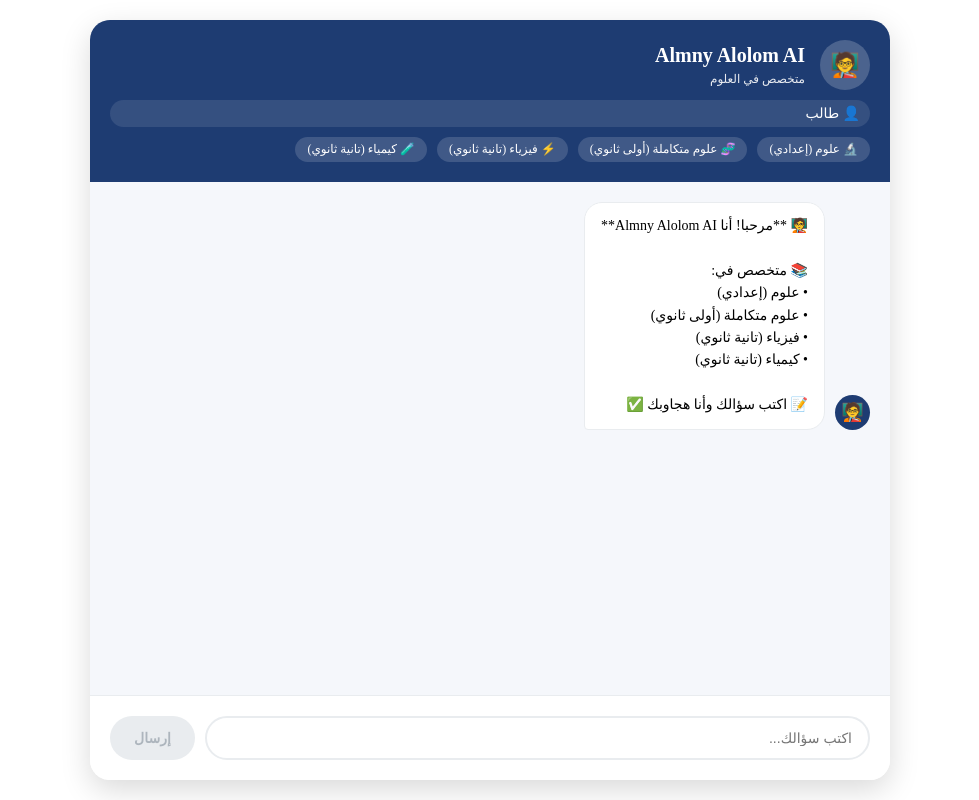
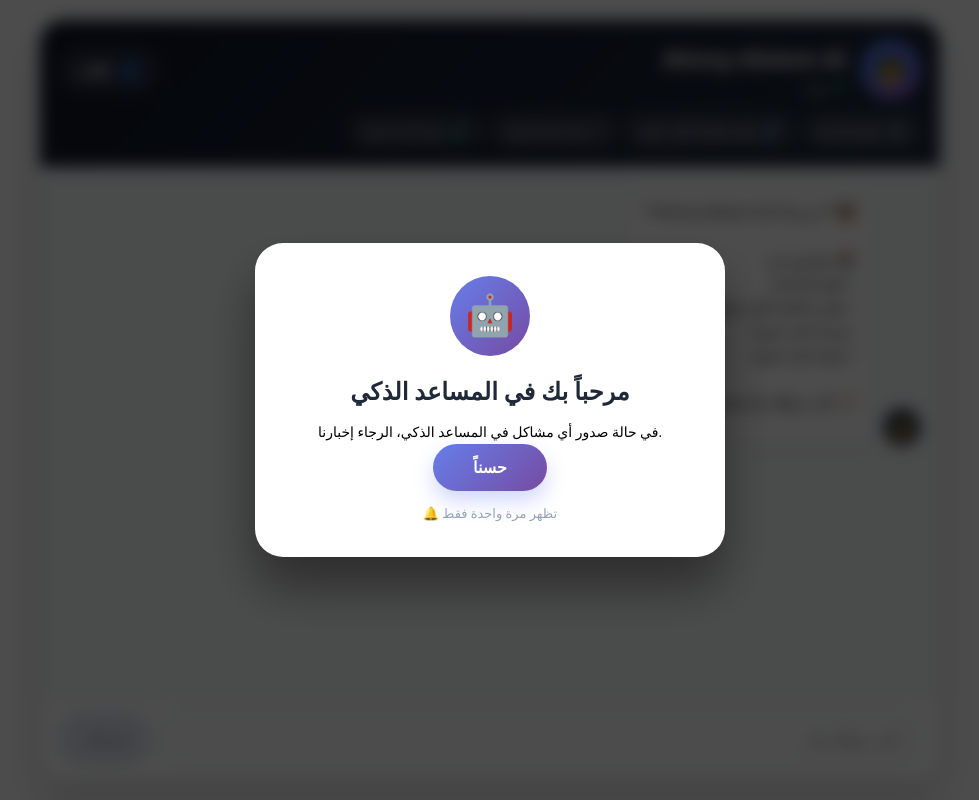
Before and after one commit to tomasmehany/almny-alaolom, a Next.js app: page /bot in a window 1280 px wide. Shown: the whole page, without its empty margins (150-1129 px from the left). Built offline with nearby package versions, Linux system fonts and the light colour scheme.

Commit message:
Update page.js

```diff
--- a/app/bot/page.js
+++ b/app/bot/page.js
@@ -11,7 +11,18 @@ export default function BotPage() {
   const [studentName, setStudentName] = useState('');
   const [isBlocked, setIsBlocked] = useState(false);
 
+  // حالة الرسالة الترحيبية
+  const [showWelcomeMessage, setShowWelcomeMessage] = useState(false);
+
   useEffect(() => {
+    // التحقق من أن المستخدم شاف الرسالة قبل كده ولا لأ
+    const hasSeenBotMessage = localStorage.getItem('hasSeenBotMessage');
+
+    if (!hasSeenBotMessage) {
+      // لو أول مرة، نظهر الرسالة
+      setShowWelcomeMessage(true);
+    }
+
     // إنشاء معرف فريد لكل طالب
     let id = localStorage.getItem('studentId');
     if (!id) {
@@ -53,6 +64,12 @@ export default function BotPage() {
       }
     ]);
   }, []);
+
+  // إغلاق الرسالة الترحيبية
+  const handleCloseWelcomeMessage = () => {
+    setShowWelcomeMessage(false);
+    localStorage.setItem('hasSeenBotMessage', 'true');
+  };
 
   // التحقق من حالة الحظر
   const checkBlockStatus = async (id) => {
@@ -173,31 +190,84 @@ export default function BotPage() {
   };
 
   return (
-    <div style={styles.container}>
-      <div style={styles.header}>
-        <div style={styles.botInfo}>
-          <div style={styles.avatar}>🧑‍🏫</div>
-          <div>
-            <h2 style={styles.botName}>Almny Alolom AI</h2>
-            <p style={styles.botStatus}>متخصص في العلوم</p>
+    <>
+      {/* ✅ الرسالة المنبثقة - بدون رابط دعم */}
+      {showWelcomeMessage && (
+        <div style={styles.messageOverlay}>
+          <div style={styles.messageCard}>
+            <div style={styles.messageIconWrapper}>
+              <span style={styles.messageIcon}>🤖</span>
+            </div>
+            <h2 style={styles.messageTitle}>مرحباً بك في المساعد الذكي</h2>
+            <p style={styles.messageText}>
+              في حالة صدور أي مشاكل في المساعد الذكي، الرجاء إخبارنا.
+            </p>
+            <button
+              style={styles.messageButton}
+              onClick={handleCloseWelcomeMessage}
+            >
+              حسناً
+            </button>
+            <div style={styles.messageFooter}>
+              <span style={styles.messageOnce}>🔔 تظهر مرة واحدة فقط</span>
             </div>
           </div>
+        </div>
+      )}
+
+      {/* ✅ واجهة البوت - تصميم أنيق وعصري */}
+      <div style={styles.container}>
+        {/* الهيدر العلوي */}
+        <div style={styles.header}>
+          <div style={styles.headerContent}>
+            {/* اللوجو المتحرك */}
+            <div style={styles.logoWrapper}>
+              <div style={styles.logoAnimated}>
+                <span style={styles.logoIcon}>🧑‍🏫</span>
+              </div>
+              <div style={styles.logoText}>
+                <h1 style={styles.botName}>Almny Alolom AI</h1>
+                <div style={styles.statusWrapper}>
+                  <span style={styles.statusDot}></span>
+                  <span style={styles.statusText}>متصل</span>
+                </div>
+              </div>
+            </div>
+
+            {/* اسم المستخدم */}
             {studentName && (
-          <div style={styles.userInfo}>
-            <span style={styles.userName}>👤 {studentName}</span>
+              <div style={styles.userBadge}>
+                <span style={styles.userIcon}>👤</span>
+                <span style={styles.userName}>{studentName}</span>
                 {isBlocked && (
-              <span style={styles.blockedBadge}>🚫 محظور</span>
+                  <span style={styles.blockedBadge}>محظور</span>
                 )}
               </div>
             )}
-        <div style={styles.badges}>
-          <span style={styles.badge}>🔬 علوم (إعدادي)</span>
-          <span style={styles.badge}>🧬 علوم متكاملة (أولى ثانوي)</span>
-          <span style={styles.badge}>⚡ فيزياء (تانية ثانوي)</span>
-          <span style={styles.badge}>🧪 كيمياء (تانية ثانوي)</span>
+          </div>
+
+          {/* شريط التخصصات */}
+          <div style={styles.specialties}>
+            <div style={styles.specialtyItem}>
+              <span style={styles.specialtyIcon}>🔬</span>
+              <span>علوم (إعدادي)</span>
+            </div>
+            <div style={styles.specialtyItem}>
+              <span style={styles.specialtyIcon}>🧬</span>
+              <span>علوم متكاملة (أولى ثانوي)</span>
+            </div>
+            <div style={styles.specialtyItem}>
+              <span style={styles.specialtyIcon}>⚡</span>
+              <span>فيزياء (تانية ثانوي)</span>
+            </div>
+            <div style={styles.specialtyItem}>
+              <span style={styles.specialtyIcon}>🧪</span>
+              <span>كيمياء (تانية ثانوي)</span>
+            </div>
           </div>
         </div>
 
+        {/* منطقة المحادثة */}
         <div style={styles.chatArea}>
           {messages.map(msg => (
             <div
@@ -207,41 +277,60 @@ export default function BotPage() {
                 ...(msg.role === 'user' ? styles.userRow : styles.botRow)
               }}
             >
-            {msg.role === 'bot' && <div style={styles.botAvatar}>🧑‍🏫</div>}
+              {msg.role === 'bot' && (
+                <div style={styles.botAvatar}>
+                  <span>🧑‍🏫</span>
+                </div>
+              )}
               <div style={{
                 ...styles.messageBubble,
                 ...(msg.role === 'user' ? styles.userBubble : styles.botBubble)
               }}>
-              <p style={styles.messageText} dangerouslySetInnerHTML={{ __html: msg.content }} />
+                <p style={styles.messageText} dangerouslySetInnerHTML={{ __html: msg.content.replace(/\n/g, '<br/>') }} />
+                <span style={styles.messageTime}>
+                  {new Date().toLocaleTimeString('ar-EG', { hour: '2-digit', minute: '2-digit' })}
+                </span>
               </div>
-            {msg.role === 'user' && <div style={styles.userAvatar}>👤</div>}
+              {msg.role === 'user' && (
+                <div style={styles.userAvatar}>
+                  <span>👤</span>
+                </div>
+              )}
             </div>
           ))}
 
           {streamingMessage && (
             <div style={styles.messageRow}>
-            <div style={styles.botAvatar}>🧑‍🏫</div>
+              <div style={styles.botAvatar}>
+                <span>🧑‍🏫</span>
+              </div>
               <div style={{...styles.messageBubble, ...styles.botBubble}}>
-              <p style={styles.messageText} dangerouslySetInnerHTML={{ __html: streamingMessage }} />
+                <p style={styles.messageText} dangerouslySetInnerHTML={{ __html: streamingMessage.replace(/\n/g, '<br/>') }} />
               </div>
             </div>
           )}
 
           {loading && !streamingMessage && (
-          <div style={styles.typing}>
-            <div style={styles.typingBubble}>Almny Alolom AI يكتب...</div>
+            <div style={styles.typingContainer}>
+              <div style={styles.typingBubble}>
+                <span style={styles.typingDot}></span>
+                <span style={styles.typingDot}></span>
+                <span style={styles.typingDot}></span>
+              </div>
             </div>
           )}
           <div ref={messagesEndRef} />
         </div>
 
-      <div style={styles.inputArea}>
+        {/* منطقة الإدخال */}
+        <div style={styles.inputContainer}>
+          <div style={styles.inputWrapper}>
             <input
               type="text"
               value={input}
               onChange={(e) => setInput(e.target.value)}
               onKeyDown={(e) => e.key === 'Enter' && handleSend()}
-          placeholder={isBlocked ? "محظور..." : "اكتب سؤالك..."}
+              placeholder={isBlocked ? "🚫 حسابك محظور..." : "اكتب سؤالك هنا..."}
               style={styles.input}
               disabled={loading || isBlocked}
             />
@@ -249,198 +338,394 @@ export default function BotPage() {
               onClick={handleSend}
               disabled={!input.trim() || loading || isBlocked}
               style={{
-            ...styles.button,
-            ...((!input.trim() || loading || isBlocked) ? styles.buttonDisabled : styles.buttonActive)
+                ...styles.sendButton,
+                ...((!input.trim() || loading || isBlocked) ? styles.sendButtonDisabled : styles.sendButtonActive)
               }}
             >
               {loading ? '⏳' : 'إرسال'}
             </button>
           </div>
         </div>
+      </div>
+
+      <style jsx>{`
+        @keyframes float {
+          0%, 100% { transform: translateY(0); }
+          50% { transform: translateY(-8px); }
+        }
+
+        @keyframes pulse {
+          0%, 100% { opacity: 1; transform: scale(1); }
+          50% { opacity: 0.8; transform: scale(1.05); }
+        }
+
+        @keyframes typing {
+          0%, 60%, 100% { transform: translateY(0); }
+          30% { transform: translateY(-8px); }
+        }
+
+        @keyframes fadeIn {
+          from { opacity: 0; transform: translateY(20px); }
+          to { opacity: 1; transform: translateY(0); }
+        }
+
+        @keyframes slideIn {
+          from { opacity: 0; transform: translateX(-20px); }
+          to { opacity: 1; transform: translateX(0); }
+        }
+      `}</style>
+    </>
   );
 }
 
 const styles = {
+  // ========== الرسالة المنبثقة (بدون رابط) ==========
+  messageOverlay: {
+    position: 'fixed',
+    top: 0,
+    left: 0,
+    right: 0,
+    bottom: 0,
+    background: 'rgba(0, 0, 0, 0.7)',
+    backdropFilter: 'blur(8px)',
+    display: 'flex',
+    alignItems: 'center',
+    justifyContent: 'center',
+    zIndex: 9999,
+    animation: 'fadeIn 0.3s ease',
+  },
+  messageCard: {
+    background: 'white',
+    borderRadius: '28px',
+    padding: '35px',
+    maxWidth: '400px',
+    width: '90%',
+    textAlign: 'center',
+    boxShadow: '0 30px 50px rgba(0, 0, 0, 0.4)',
+    animation: 'slideIn 0.4s ease',
+  },
+  messageIconWrapper: {
+    width: '80px',
+    height: '80px',
+    background: 'linear-gradient(135deg, #667eea, #764ba2)',
+    borderRadius: '50%',
+    display: 'flex',
+    alignItems: 'center',
+    justifyContent: 'center',
+    margin: '0 auto 20px',
+    animation: 'float 3s ease-in-out infinite',
+  },
+  messageIcon: {
+    fontSize: '40px',
+  },
+  messageTitle: {
+    fontSize: '24px',
+    fontWeight: '700',
+    color: '#1f2937',
+    marginBottom: '15px',
+  },
+  messageText: {
+    fontSize: '16px',
+    color: '#4b5563',
+    lineHeight: '1.7',
+    marginBottom: '25px',
+  },
+  messageButton: {
+    padding: '14px 40px',
+    background: 'linear-gradient(135deg, #667eea, #764ba2)',
+    color: 'white',
+    border: 'none',
+    borderRadius: '50px',
+    fontSize: '16px',
+    fontWeight: '600',
+    cursor: 'pointer',
+    transition: 'all 0.3s',
+    marginBottom: '15px',
+    boxShadow: '0 10px 20px rgba(102, 126, 234, 0.3)',
+    '&:hover': {
+      transform: 'translateY(-3px)',
+      boxShadow: '0 15px 25px rgba(102, 126, 234, 0.4)',
+    },
+  },
+  messageFooter: {
+    fontSize: '13px',
+    color: '#94a3b8',
+  },
+  messageOnce: {
+    display: 'flex',
+    alignItems: 'center',
+    justifyContent: 'center',
+    gap: '5px',
+  },
+
+  // ========== واجهة البوت - تصميم أنيق ==========
   container: {
-    maxWidth: '800px',
+    maxWidth: '900px',
     margin: '20px auto',
     background: 'white',
-    borderRadius: '20px',
-    boxShadow: '0 10px 30px rgba(0,0,0,0.15)',
+    borderRadius: '24px',
+    boxShadow: '0 20px 40px rgba(0, 0, 0, 0.15)',
     overflow: 'hidden',
     direction: 'rtl',
     height: 'calc(100vh - 40px)',
     display: 'flex',
-    flexDirection: 'column'
+    flexDirection: 'column',
+    fontFamily: '"Cairo", "Segoe UI", Tahoma, sans-serif',
   },
   header: {
-    background: '#1e3c72',
+    background: 'linear-gradient(135deg, #0f172a, #1e293b)',
     color: 'white',
-    padding: '20px'
+    padding: '20px',
   },
-  botInfo: {
+  headerContent: {
+    display: 'flex',
+    justifyContent: 'space-between',
+    alignItems: 'center',
+    marginBottom: '15px',
+    flexWrap: 'wrap',
+    gap: '15px',
+  },
+  logoWrapper: {
     display: 'flex',
     alignItems: 'center',
     gap: '15px',
-    marginBottom: '10px'
   },
-  avatar: {
-    width: '50px',
-    height: '50px',
-    background: 'rgba(255,255,255,0.2)',
+  logoAnimated: {
+  width: '55px',
+  height: '55px',
+  background: 'linear-gradient(135deg, #3b82f6, #8b5cf6)',
   borderRadius: '50%',
   display: 'flex',
   alignItems: 'center',
   justifyContent: 'center',
-    fontSize: '24px'
+  // animation: 'float 3s ease-in-out infinite',  // ← تم التعطيل
+  border: '2px solid rgba(255, 255, 255, 0.2)',
+},
+  logoIcon: {
+    fontSize: '28px',
+  },
+  logoText: {
+    display: 'flex',
+    flexDirection: 'column',
   },
   botName: {
+    fontSize: '22px',
+    fontWeight: '700',
     margin: 0,
-    fontSize: '20px'
+    marginBottom: '5px',
   },
-  botStatus: {
-    margin: '5px 0 0',
-    fontSize: '12px',
-    opacity: 0.9
-  },
-  userInfo: {
-    marginBottom: '10px',
-    padding: '5px 10px',
-    background: 'rgba(255,255,255,0.1)',
-    borderRadius: '20px',
+  statusWrapper: {
     display: 'flex',
     alignItems: 'center',
-    gap: '10px',
-    flexWrap: 'wrap'
+    gap: '6px',
+  },
+  statusDot: {
+    width: '8px',
+    height: '8px',
+    background: '#10b981',
+    borderRadius: '50%',
+    display: 'inline-block',
+    animation: 'pulse 2s infinite',
+  },
+  statusText: {
+    fontSize: '13px',
+    opacity: 0.9,
+  },
+  userBadge: {
+    padding: '8px 16px',
+    background: 'rgba(255, 255, 255, 0.1)',
+    borderRadius: '30px',
+    display: 'flex',
+    alignItems: 'center',
+    gap: '8px',
+    border: '1px solid rgba(255, 255, 255, 0.2)',
+  },
+  userIcon: {
+    fontSize: '16px',
   },
   userName: {
     fontSize: '14px',
-    color: 'white'
+    fontWeight: '600',
   },
   blockedBadge: {
+    fontSize: '11px',
+    background: '#dc2626',
+    padding: '3px 8px',
+    borderRadius: '20px',
+    color: 'white',
+  },
+  specialties: {
+    display: 'flex',
+    gap: '8px',
+    flexWrap: 'wrap',
+  },
+  specialtyItem: {
+    background: 'rgba(255, 255, 255, 0.1)',
+    padding: '6px 14px',
+    borderRadius: '30px',
+    display: 'flex',
+    alignItems: 'center',
+    gap: '6px',
     fontSize: '12px',
-    background: '#dc2626',
-    padding: '2px 8px',
-    borderRadius: '10px',
-    color: 'white'
+    border: '1px solid rgba(255, 255, 255, 0.2)',
+    transition: 'all 0.2s',
+    '&:hover': {
+      background: 'rgba(255, 255, 255, 0.2)',
     },
-  badges: {
-    display: 'flex',
-    gap: '10px',
-    flexWrap: 'wrap'
   },
-  badge: {
-    background: 'rgba(255,255,255,0.15)',
-    padding: '5px 12px',
-    borderRadius: '20px',
-    fontSize: '12px'
+  specialtyIcon: {
+    fontSize: '14px',
   },
   chatArea: {
     flex: 1,
     overflowY: 'auto',
     padding: '20px',
-    background: '#f5f7fb'
+    background: '#f8fafc',
   },
   messageRow: {
     display: 'flex',
     alignItems: 'flex-end',
     gap: '10px',
-    marginBottom: '15px'
+    marginBottom: '15px',
+    animation: 'fadeIn 0.3s ease',
   },
   userRow: {
-    justifyContent: 'flex-end'
+    justifyContent: 'flex-end',
   },
   botRow: {
-    justifyContent: 'flex-start'
+    justifyContent: 'flex-start',
   },
   botAvatar: {
-    width: '35px',
-    height: '35px',
-    background: '#1e3c72',
+    width: '36px',
+    height: '36px',
+    background: 'linear-gradient(135deg, #0f172a, #1e293b)',
     borderRadius: '50%',
     display: 'flex',
     alignItems: 'center',
     justifyContent: 'center',
     color: 'white',
-    fontSize: '18px'
+    fontSize: '18px',
+    flexShrink: 0,
+    boxShadow: '0 3px 8px rgba(0, 0, 0, 0.1)',
   },
   userAvatar: {
-    width: '35px',
-    height: '35px',
-    background: '#6c757d',
+    width: '36px',
+    height: '36px',
+    background: 'linear-gradient(135deg, #10b981, #059669)',
     borderRadius: '50%',
     display: 'flex',
     alignItems: 'center',
     justifyContent: 'center',
     color: 'white',
-    fontSize: '18px'
+    fontSize: '18px',
+    flexShrink: 0,
+    boxShadow: '0 3px 8px rgba(0, 0, 0, 0.1)',
   },
   messageBubble: {
-    maxWidth: '70%',
-    padding: '12px 16px',
-    borderRadius: '18px'
+    maxWidth: '65%',
+    padding: '12px 18px',
+    borderRadius: '18px',
+    position: 'relative',
+    wordWrap: 'break-word',
+    boxShadow: '0 2px 5px rgba(0, 0, 0, 0.05)',
   },
   botBubble: {
     background: 'white',
-    border: '1px solid #e9ecef',
+    border: '1px solid #e2e8f0',
     borderBottomRightRadius: '18px',
-    borderBottomLeftRadius: '4px'
+    borderBottomLeftRadius: '4px',
   },
   userBubble: {
-    background: '#1e3c72',
+    background: 'linear-gradient(135deg, #3b82f6, #8b5cf6)',
     color: 'white',
     borderBottomLeftRadius: '18px',
-    borderBottomRightRadius: '4px'
+    borderBottomRightRadius: '4px',
   },
   messageText: {
     margin: 0,
     fontSize: '14px',
-    lineHeight: '1.6',
-    whiteSpace: 'pre-line'
+    lineHeight: '1.7',
+    whiteSpace: 'pre-wrap',
   },
-  typing: {
+  messageTime: {
+    fontSize: '10px',
+    opacity: 0.7,
+    display: 'block',
+    textAlign: 'left',
+    marginTop: '4px',
+  },
+  typingContainer: {
     display: 'flex',
     justifyContent: 'flex-start',
-    marginTop: '10px'
   },
   typingBubble: {
     background: 'white',
-    padding: '10px 15px',
+    padding: '12px 18px',
     borderRadius: '18px',
-    border: '1px solid #e9ecef',
-    fontSize: '13px',
-    color: '#6c757d'
+    border: '1px solid #e2e8f0',
+    display: 'flex',
+    gap: '4px',
   },
-  inputArea: {
-    padding: '20px',
+  typingDot: {
+    width: '6px',
+    height: '6px',
+    background: '#94a3b8',
+    borderRadius: '50%',
+    display: 'inline-block',
+    animation: 'typing 1.4s infinite ease-in-out',
+    '&:nth-child(1)': { animationDelay: '0s' },
+    '&:nth-child(2)': { animationDelay: '0.2s' },
+    '&:nth-child(3)': { animationDelay: '0.4s' },
+  },
+  inputContainer: {
+    padding: '15px 20px',
     background: 'white',
-    borderTop: '1px solid #e9ecef',
+    borderTop: '1px solid #e2e8f0',
+  },
+  inputWrapper: {
     display: 'flex',
-    gap: '10px'
+    gap: '10px',
   },
   input: {
     flex: 1,
-    padding: '12px 16px',
-    border: '2px solid #e9ecef',
-    borderRadius: '25px',
-    fontSize: '14px',
-    outline: 'none'
+    padding: '14px 18px',
+    border: '2px solid #e2e8f0',
+    borderRadius: '30px',
+    fontSize: '15px',
+    outline: 'none',
+    transition: 'all 0.3s',
+    fontFamily: '"Cairo", "Segoe UI", Tahoma, sans-serif',
+    '&:focus': {
+      borderColor: '#3b82f6',
+      boxShadow: '0 0 0 3px rgba(59, 130, 246, 0.1)',
     },
-  button: {
-    padding: '12px 24px',
+    '&:disabled': {
+      background: '#f1f5f9',
+      borderColor: '#cbd5e1',
+    },
+  },
+  sendButton: {
+    padding: '0 25px',
     border: 'none',
-    borderRadius: '25px',
-    fontSize: '14px',
-    fontWeight: 'bold',
-    cursor: 'pointer'
+    borderRadius: '30px',
+    fontSize: '15px',
+    fontWeight: '600',
+    cursor: 'pointer',
+    transition: 'all 0.3s',
+    minWidth: '90px',
   },
-  buttonActive: {
-    background: '#1e3c72',
-    color: 'white'
+  sendButtonActive: {
+    background: 'linear-gradient(135deg, #3b82f6, #8b5cf6)',
+    color: 'white',
+    boxShadow: '0 5px 12px rgba(59, 130, 246, 0.3)',
+    '&:hover': {
+      transform: 'translateY(-2px)',
+      boxShadow: '0 8px 18px rgba(59, 130, 246, 0.4)',
     },
-  buttonDisabled: {
-    background: '#e9ecef',
-    color: '#adb5bd',
-    cursor: 'not-allowed'
-  }
+  },
+  sendButtonDisabled: {
+    background: '#e2e8f0',
+    color: '#94a3b8',
+    cursor: 'not-allowed',
+  },
 };
```
Lines whose indentation alone changed are shown as unchanged.
